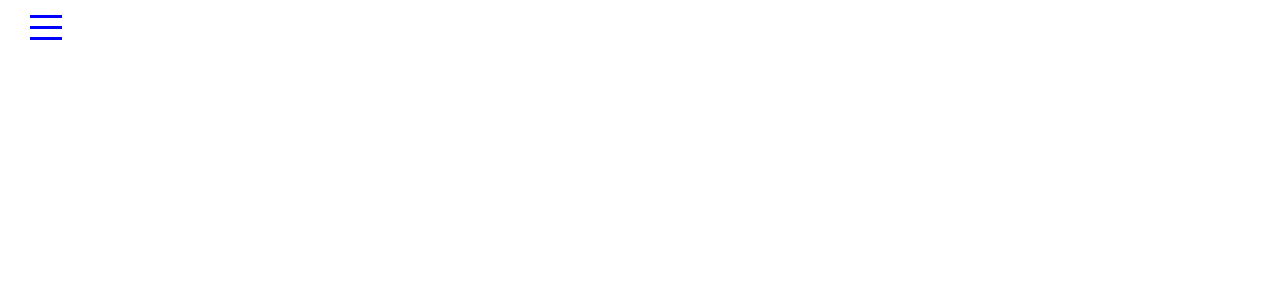
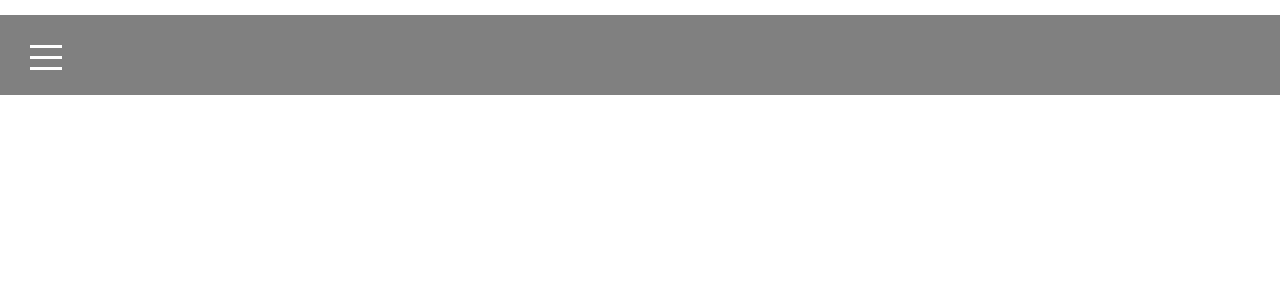
Before and after one commit to lorenapm/Menu-hamburguer, a React (Create React App) app: page / in a window 1280 px wide. Shown: the top 300 px of the page. Built offline with nearby package versions, Linux system fonts and the light colour scheme.

Commit message:
add style menu

```diff
--- a/src/components/Hamburguer.jsx
+++ b/src/components/Hamburguer.jsx
@@ -9,7 +9,7 @@ const Hamburguer = () => {
 
     return (
         <>
-        <div className="hamburguer" onClick={onClick}>
+        <div className="hamburguer" onClick={onClick} open={menuOpen}>
             <span className="line1"></span>
             <span className="line2"></span>
             <span className="line3"></span>
--- a/src/styles/App.scss
+++ b/src/styles/App.scss
@@ -1,3 +1,10 @@
 .App {
   text-align: center;
 }
+.App-header {
+  background-color: grey;
+  width: 100vw;
+  height: 10vh;
+  margin-top: 0;
+  padding: 0;
+}
--- a/src/styles/Hamburguer.scss
+++ b/src/styles/Hamburguer.scss
@@ -3,6 +3,7 @@
   height: 25px;
   margin-top: 15px;
   margin-left: 30px;
+  padding-top: 30px;
   display: flex;
   flex-direction: column;
   justify-content: space-between;
@@ -12,7 +13,9 @@
   span {
     width: 100%;
     height: 3px;
-    background-color: blue;
+    font-family: -apple-system, BlinkMacSystemFont, "Segoe UI", Roboto, Oxygen,
+      Ubuntu, Cantarell, "Open Sans", "Helvetica Neue", sans-serif;
+    background-color: white;
     transform-origin: left;
     transition: all 0.1s ease;
   }
--- a/src/styles/Menu.scss
+++ b/src/styles/Menu.scss
@@ -8,12 +8,12 @@
   padding: 2rem;
   top: 0;
   left: 0;
-  transition: 0.3s linear;
+  transition: transform 0.3s ease-in-out;
   a {
     font-size: 2rem;
     color: white;
     padding: 2rem 0;
     text-decoration: none;
-    transition: transform 0.3s ease-in-out;
+    transition: 0.3s linear;
   }
 }
--- a/src/styles/index.css
+++ b/src/styles/index.css
@@ -1,13 +1,4 @@
 body {
   margin: 0;
-  font-family: -apple-system, BlinkMacSystemFont, 'Segoe UI', 'Roboto', 'Oxygen',
-    'Ubuntu', 'Cantarell', 'Fira Sans', 'Droid Sans', 'Helvetica Neue',
-    sans-serif;
-  -webkit-font-smoothing: antialiased;
-  -moz-osx-font-smoothing: grayscale;
+  display: inline-block;
 }
-
-code {
-  font-family: source-code-pro, Menlo, Monaco, Consolas, 'Courier New',
-    monospace;
-}
```
